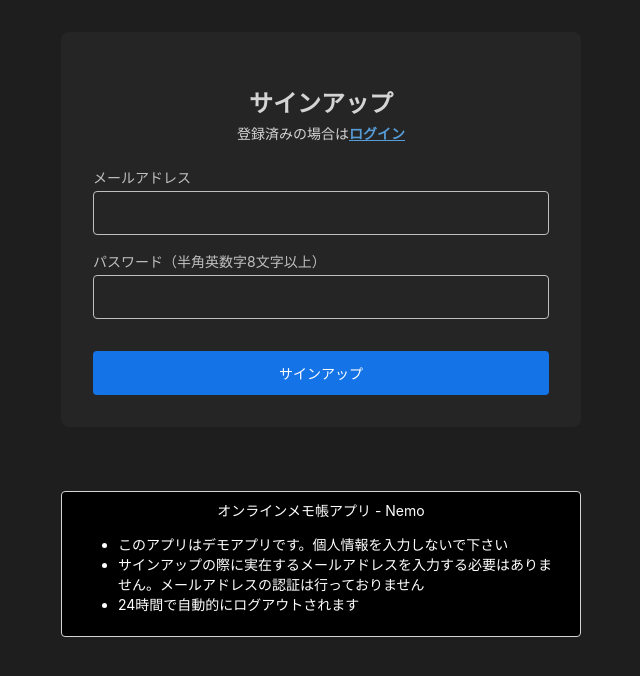
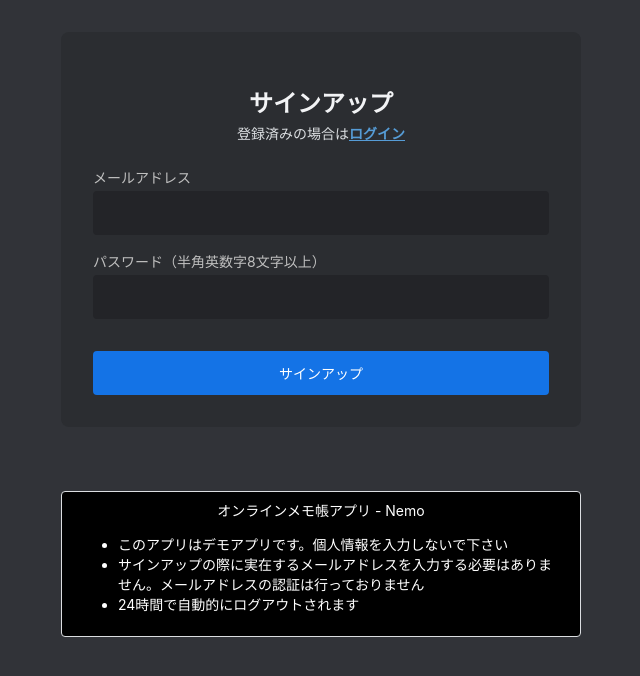
Before and after one commit to hitorigoya/nemo, a SvelteKit app in the folder svelte/: page /signup in a window 1280 px wide. Shown: the top 676 px of the page, without its empty margins (319-959 px from the left). Built offline with nearby package versions, Linux system fonts and the light colour scheme.

Commit message:
サイトのカラーを変更

```diff
--- a/svelte/src/routes/Content.svelte
+++ b/svelte/src/routes/Content.svelte
@@ -161,6 +161,7 @@
     .title_field {
         padding: 32px 0;
         font-size: 32px;
+        color: var(--text-content-title);
     }
     .content_field {
         padding-top: 0;
--- a/svelte/src/routes/Header.svelte
+++ b/svelte/src/routes/Header.svelte
@@ -38,6 +38,7 @@
         position: sticky;
         top: 0;
         font-size: 14px;
+        color: var(--text-color-secondary);
         background-color: var(--bg-color-secondary);
     }
     #help {
@@ -52,6 +53,8 @@
         border: none;
         padding: 8px 12px;
         border-radius: 50%;
+        color: var(--text-color-primary);
+        background-color: var(--bg-color-primary);
     }
     .help_btn:hover {
         cursor: pointer;
--- a/svelte/src/routes/login/+page.svelte
+++ b/svelte/src/routes/login/+page.svelte
@@ -94,6 +94,7 @@
     h2 {
         text-align: center;
         margin-bottom: 4px;
+        color: var(--text-content-title);
     }
     .signup {
         text-align: center;
@@ -114,7 +115,7 @@
         display: block;
         width: 100%;
         padding: 12px 16px;
-        border: 1px solid #bfbfbf;
+        border: 1px solid transparent;
         border-radius: 4px;
         margin-bottom: 16px;
         color: var(--text-color-primary);
@@ -168,7 +169,7 @@
             margin: 32px auto;
             border-radius: 8px;
             padding: 32px;
-            background-color: var(--bg-color-secondary);
+            background-color: #2b2d31;
         }
         .help {
             max-width: 520px;
--- a/svelte/src/routes/signup/+page.svelte
+++ b/svelte/src/routes/signup/+page.svelte
@@ -96,6 +96,7 @@
     h2 {
         text-align: center;
         margin-bottom: 4px;
+        color: var(--text-content-title);
     }
     .signup {
         text-align: center;
@@ -116,7 +117,7 @@
         display: block;
         width: 100%;
         padding: 12px 16px;
-        border: 1px solid #bfbfbf;
+        border: 1px solid transparent;
         border-radius: 4px;
         margin-bottom: 16px;
         color: var(--text-color-primary);
@@ -170,7 +171,7 @@
             margin: 32px auto;
             border-radius: 8px;
             padding: 32px;
-            background-color: var(--bg-color-secondary);
+            background-color: #2b2d31;
         }
         .help {
             max-width: 520px;
--- a/svelte/src/routes/style.css
+++ b/svelte/src/routes/style.css
@@ -1,9 +1,14 @@
 :root {
     color-scheme: dark;
-    --text-color-primary: #D4D4D4;
-    --text-color-secondary: #A6A6A6;
-    --bg-color-primary: #1E1E1E;
-    --bg-color-secondary: #252526;
+    --text-color-primary: #dbdee1;
+    --text-color-secondary: #b5bac1;
+    --bg-color-primary: #313338;
+    --bg-color-secondary: #232428;
+    --bg-contents-list: #2b2d31;
+    --bg-contents-list-highlight: #4e50584d;
+    --text-contents-list: #b5bac1;
+    --text-contents-list-active: #dbdee1;
+    --text-content-title: #f2f3f5;
 }
 
 * {
```
Also changed, not shown: svelte/src/routes/Sidebar.svelte (+5 -4 lines).
